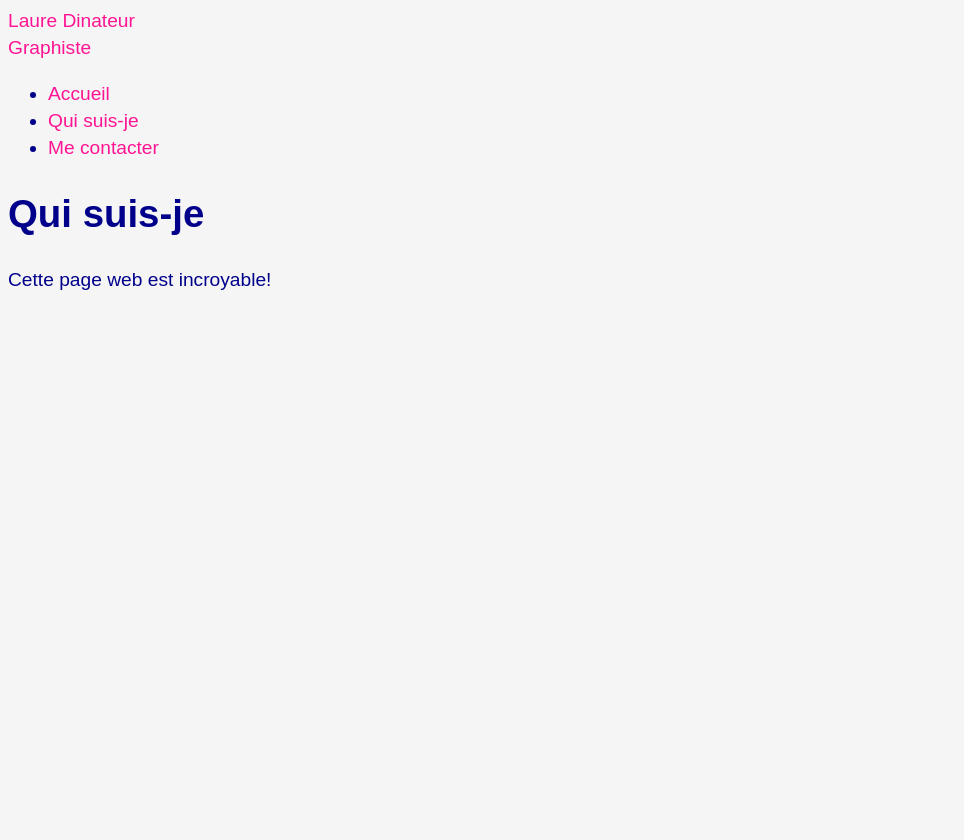
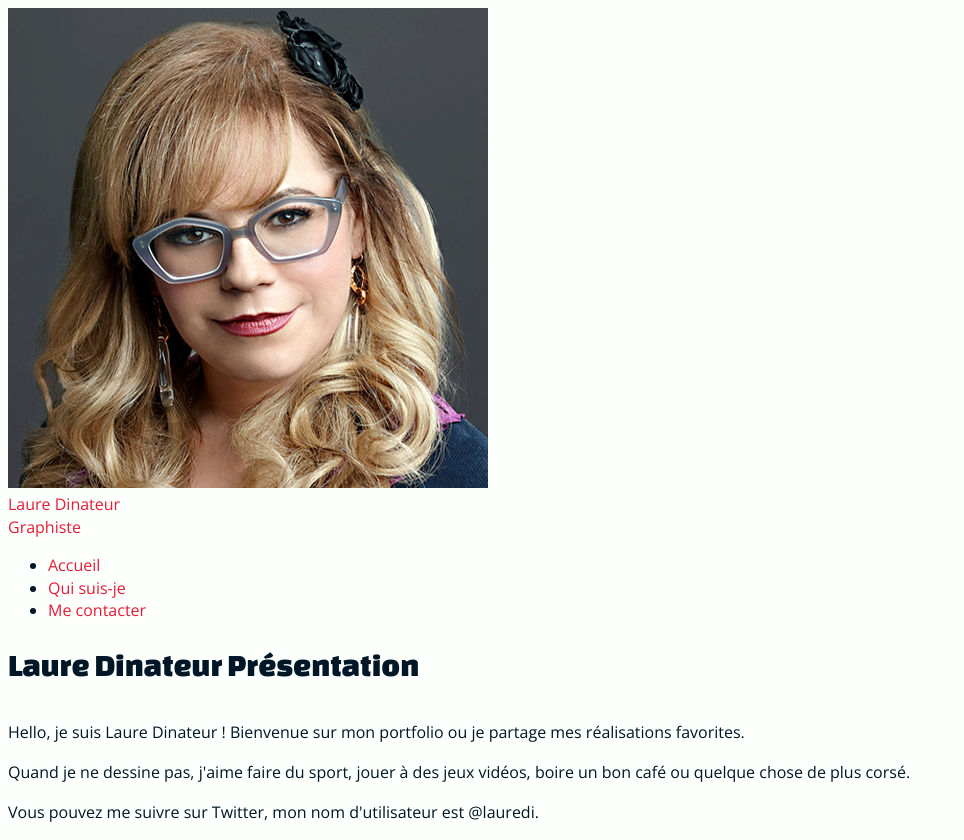
Before and after one commit to divtec-cejef/293-laure-dinateur-undarmaa06, a plain HTML site: page infromation.html in a window 1280 px wide. Shown: the whole page, without its empty margins (0-964 px from the left). Before the commit the page ends 800 px from the top, so only its background shows below. Drawn offline with Linux system fonts and the light colour scheme.

Commit message:
Ajout CSS de base + polices

```diff
--- a/css/main.css
+++ b/css/main.css
@@ -1,14 +1,55 @@
+/**********************************
+                POLICES
+**********************************/
+
+/* open-sans-regular - latin */
+@font-face {
+    font-display: swap; /* Check https://developer.mozilla.org/en-US/docs/Web/CSS/@font-face/font-display for other options. */
+    font-family: 'Open Sans';
+    font-style: normal;
+    font-weight: 400;
+    src: url('../fonts/open-sans-v40-latin-regular.woff2') format('woff2'); /* Chrome 36+, Opera 23+, Firefox 39+, Safari 12+, iOS 10+ */
+}
+/* open-sans-italic - latin */
+@font-face {
+    font-display: swap; /* Check https://developer.mozilla.org/en-US/docs/Web/CSS/@font-face/font-display for other options. */
+    font-family: 'Open Sans';
+    font-style: italic;
+    font-weight: 400;
+    src: url('../fonts/open-sans-v40-latin-italic.woff2') format('woff2'); /* Chrome 36+, Opera 23+, Firefox 39+, Safari 12+, iOS 10+ */
+}
+/* open-sans-800 - latin */
+@font-face {
+    font-display: swap; /* Check https://developer.mozilla.org/en-US/docs/Web/CSS/@font-face/font-display for other options. */
+    font-family: 'Open Sans';
+    font-style: normal;
+    font-weight: 800;
+    src: url('../fonts/open-sans-v40-latin-800.woff2') format('woff2'); /* Chrome 36+, Opera 23+, Firefox 39+, Safari 12+, iOS 10+ */
+}
+/* changa-one-regular - latin */
+@font-face {
+    font-display: swap; /* Check https://developer.mozilla.org/en-US/docs/Web/CSS/@font-face/font-display for other options. */
+    font-family: 'Changa One';
+    font-style: normal;
+    font-weight: 400;
+    src: url('../fonts/changa-one-v20-latin-regular.woff2') format('woff2'); /* Chrome 36+, Opera 23+, Firefox 39+, Safari 12+, iOS 10+ */
+}
+
+/***********************************
+        REGLES GENERALES
+ **********************************/
+
 * {
     box-sizing: border-box;
 }
 
 body {
-    font-family: Arial, sans-serif;
+    font-family: 'Open Sans', sans-serif;
     font-weight: 400;
-    font-size: 1.2rem;
+    font-size: 100%;
     line-height: 1.4;
-    color: darkblue;
-    background-color: whitesmoke;
+    color: #011627;
+    background-color: #fdfffc;
 }
 
 img {
@@ -17,11 +58,39 @@ img {
     width: auto;
 }
 
+h1,
+h2,
+h3,
+h4,
+h5,
+h6 {
+    font-family: 'Changa One', sans-serif;
+    font-weight: 400;
+}
+
+h1 {
+    font-size: 2rem;
+    margin-bottom: 1em;
+}
+
+h2{
+    font-size: 1.5rem;
+    margin-bottom: .75em;
+}
+
+p {
+    line-height: 1.5;
+}
+
 a {
-    color: deeppink;
+    color: #e71d36;
     text-decoration: none;
 }
 
 a:hover {
-    color: darkmagenta;
+    text-decoration: underline;
 }
+
+/********************************
+            PAGE ACCUEIL
+ *******************************/
--- a/infromation.html
+++ b/infromation.html
@@ -13,8 +13,10 @@
     <link rel="icon" type="image/x-icon" href="img/favicon.ico">
     <link rel="stylesheet" href="css/main.css">
 </head>
-<body>
+<body class="page-infos">
 <header>
+
+    <img src="img/laure-dinateur-graphiste.jpg" alt="Photo de Laure Dinateur">
 
     <a href="index.html">
         <div>Laure Dinateur</div>
@@ -33,8 +35,17 @@
 
 </header>
 
-	<h1>Qui suis-je</h1>
+ <main>
 
-    <p>Cette page web est incroyable!</p>
+     <h1>Laure Dinateur Présentation</h1>
+
+     <p>Hello, je suis Laure Dinateur ! Bienvenue sur mon portfolio ou je partage mes réalisations favorites.
+
+     <p>Quand je ne dessine pas, j'aime faire du sport, jouer à des jeux vidéos, boire un bon café ou quelque chose de plus corsé.</p>
+
+     <p>Vous pouvez me suivre sur Twitter, mon nom d'utilisateur est @lauredi.</p>
+
+ </main>
+
 </body>
 </html>
```
Also changed, not shown: contact.html (+1 -1 lines), index.html (+1 -1 lines), fonts/changa-one-v20-latin-regular.woff2 (added), fonts/open-sans-v40-latin-800.woff2 (added), fonts/open-sans-v40-latin-italic.woff2 (added), fonts/open-sans-v40-latin-regular.woff2 (added), img/laure-dinateur-graphiste.jpg (renamed from _sources/images/laure-dinateur-graphiste.jpg).
